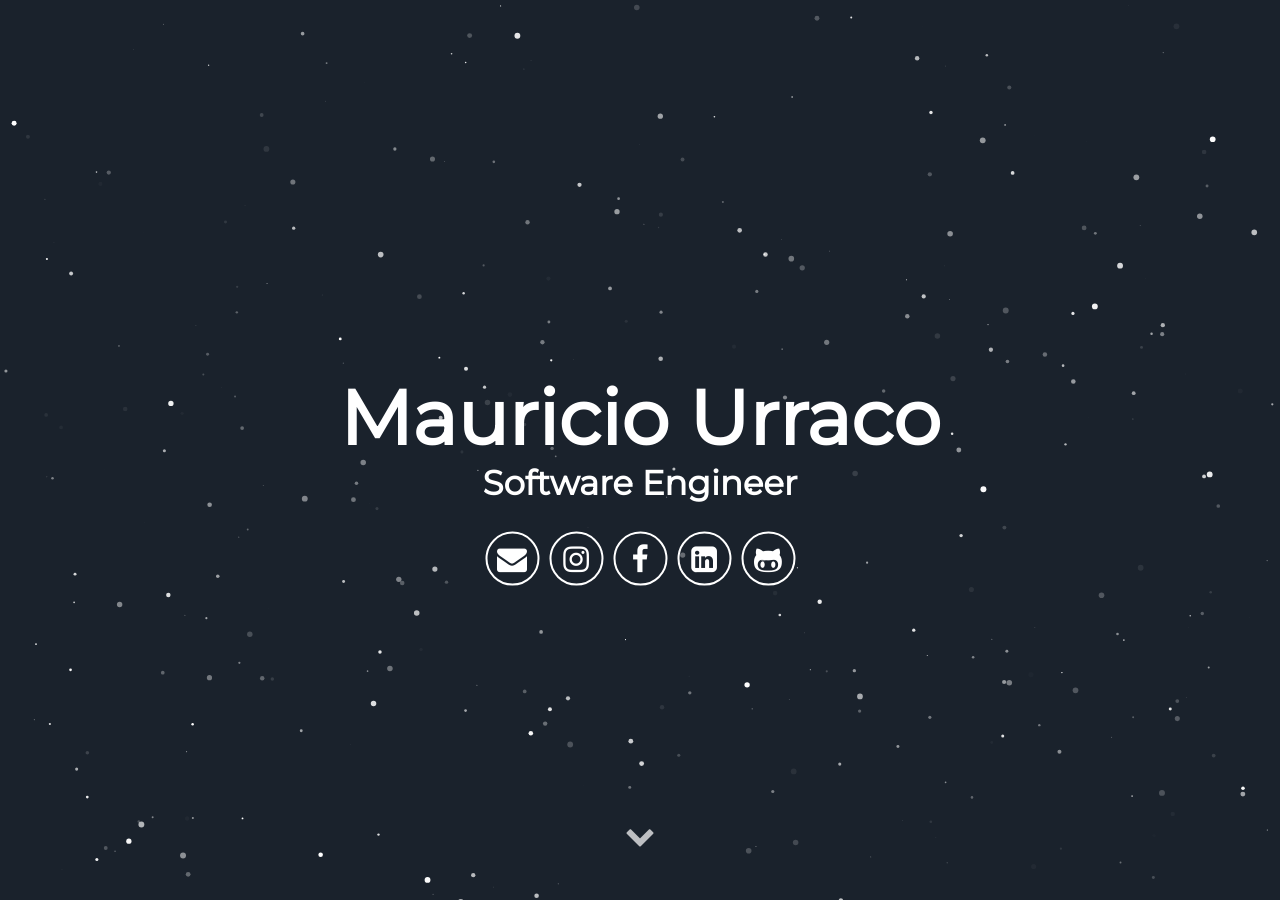
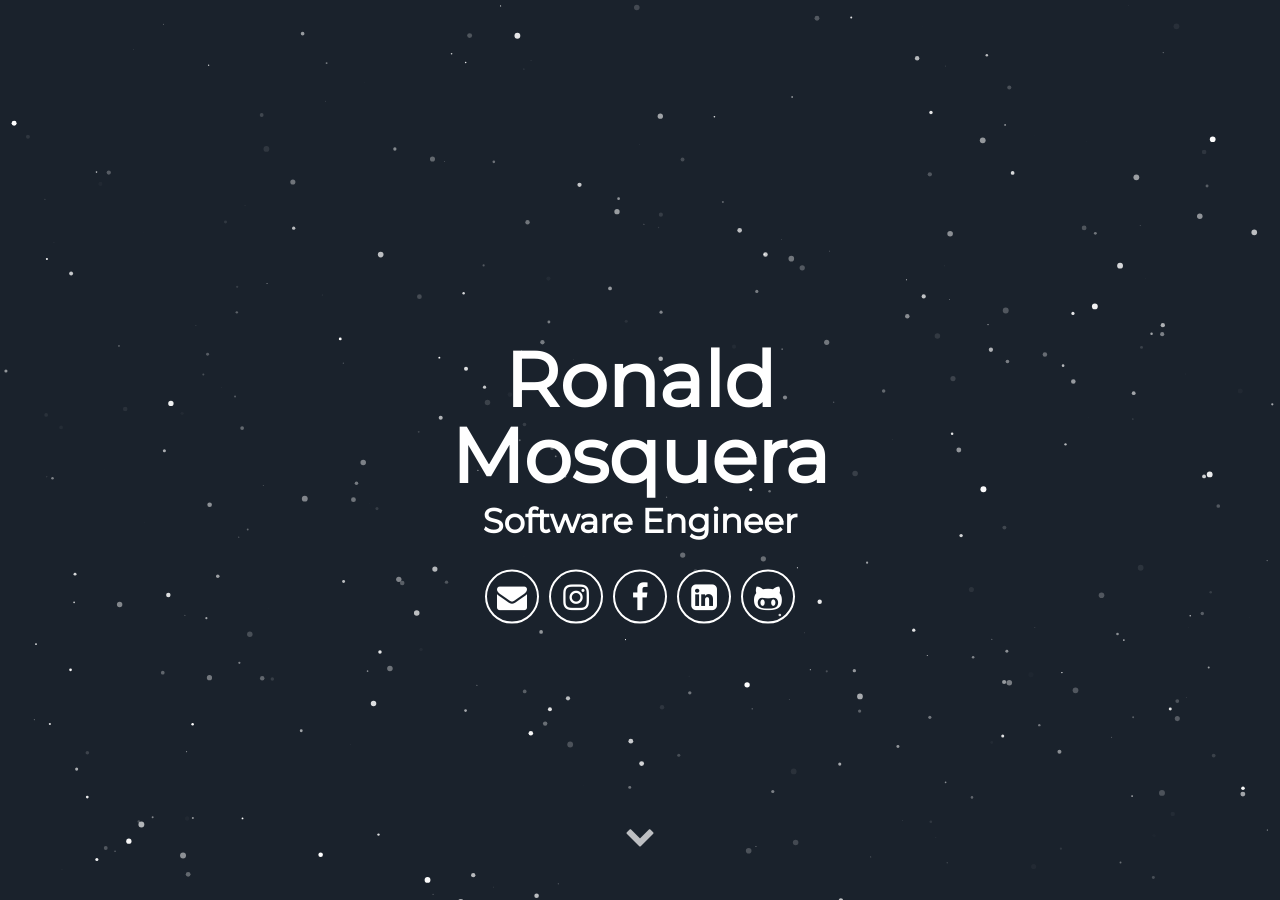
Before and after one commit to RonaldMosqueraMolina00/proyecto-UG-2, a Jekyll site: the page built from index.html, in a window 1280 px wide and 900 px high. Built offline with Jekyll 4.4.1, drawn with Linux system fonts in a browser that asks for light colours; some web fonts are replaced.

Commit message:
Update _config.yml

```diff
--- a/_config.yml
+++ b/_config.yml
@@ -1,11 +1,11 @@
 # Site settings
-title: Mauricio Urraco
-description: Jekyll Theme Minimal Resume
+title: Ronald Mosquera
+description: Introdduccion a la ingenieria en software
 # baseurl: "" # the subpath of your site, e.g. /blog
 # url: "localhost:3000" # the base hostname & protocol for your site e.g. http://willianjusten.com.br
 
 # User settings
-username: Mauricio Urraco
+username: Ronald Mosquera
 user_description: I\'m a nomad Software Engineer, always searching for the next challenge; no task is too scary nor too difficult. Lately I have been immersed in the <b>crypto-world</b> working for Radix, a London based startup trying to create the next massive scalable DLT. I'm one of the two guys behind all the JS related stuff. Visit my blog here <a href="https://mauriciourraco.com" target="_blank">https://mauriciourraco.com</a>
 user_title: Software Engineer
 email: mauriurraco@gmail.com
```
